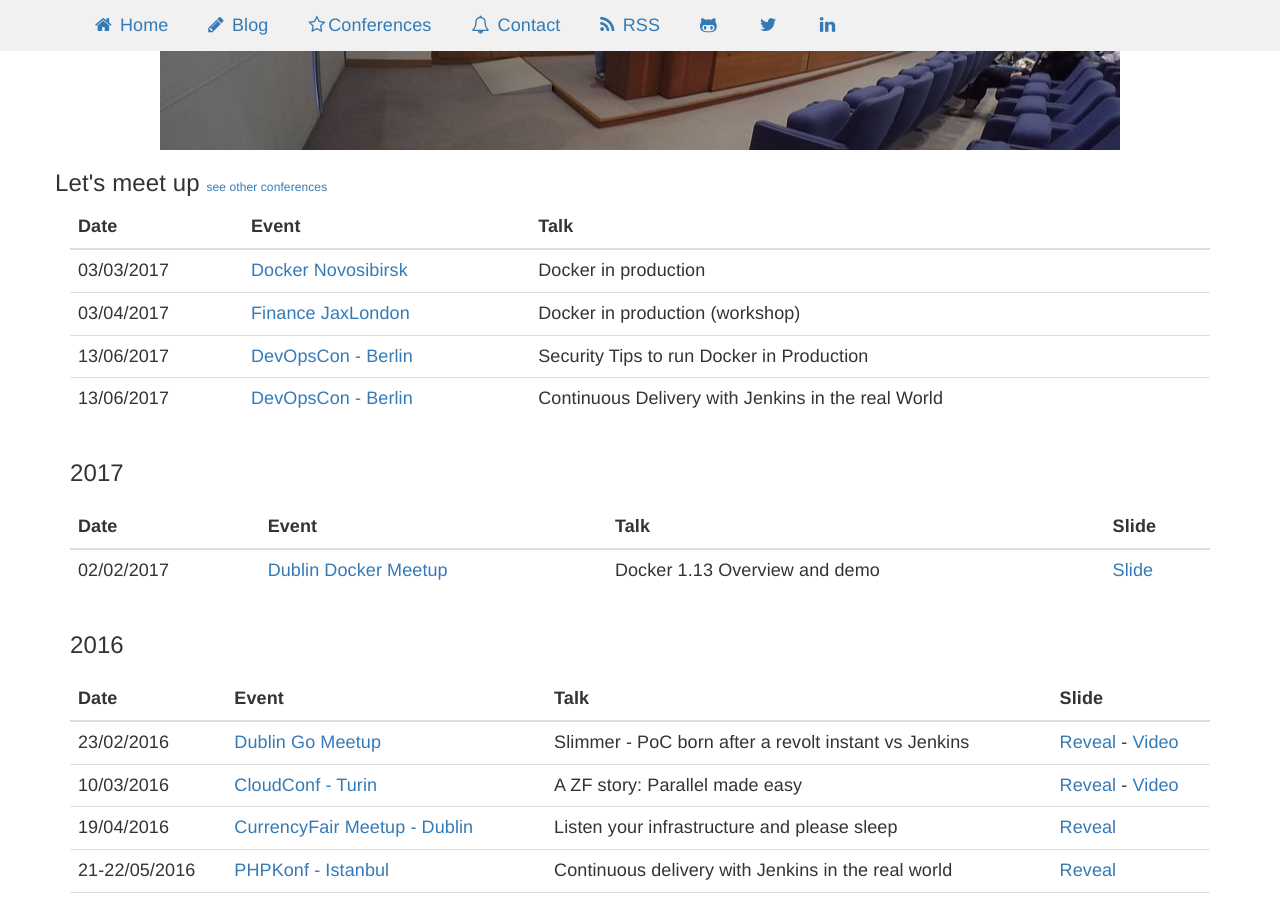
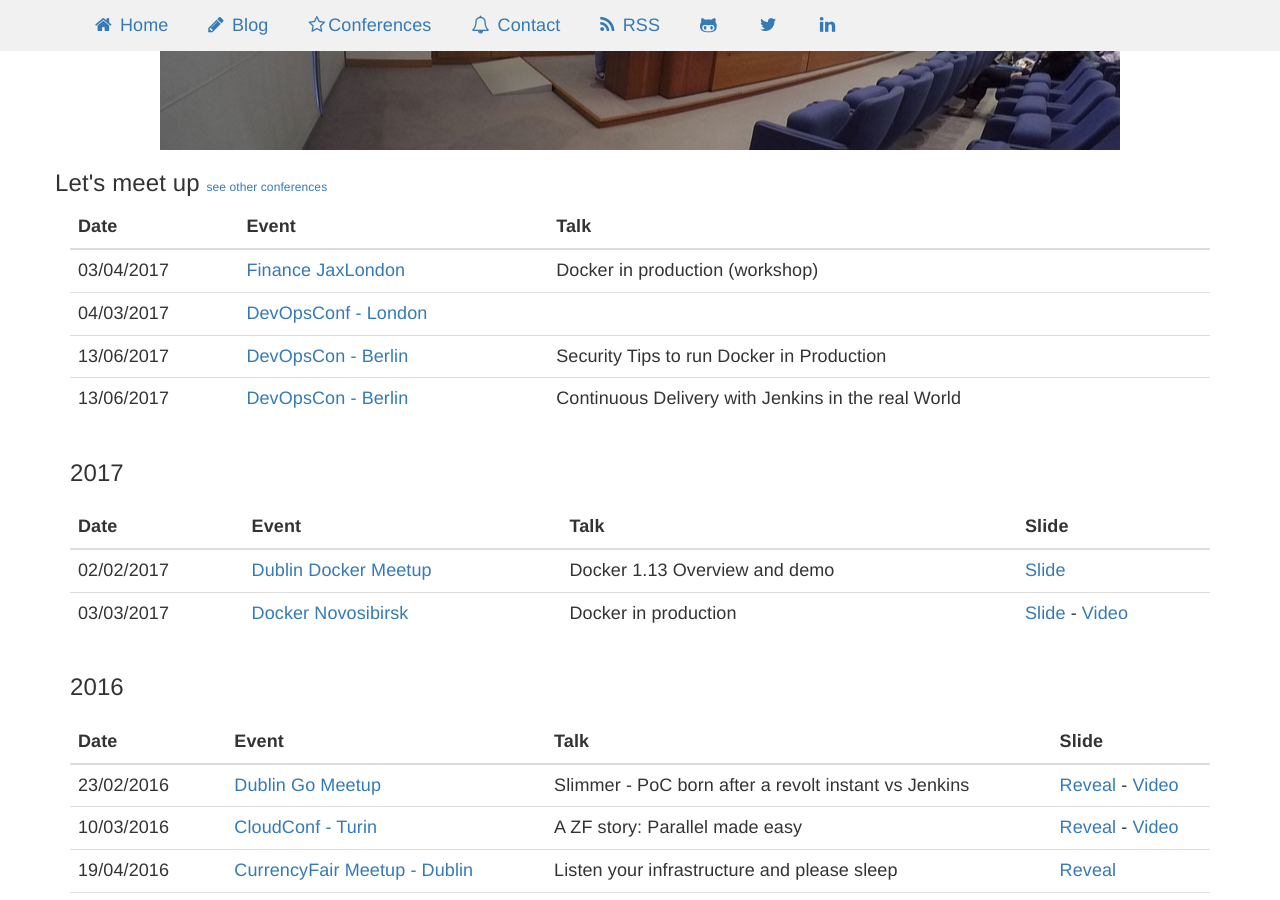
Before and after one commit to gianarb/gianarb.github.com, a Jekyll site: the page built from conferences.html, in a window 1280 px wide and 900 px high, scrolled down 247 px. Built offline with Jekyll 4.4.1, drawn with Linux system fonts in a browser that asks for light colours; nearby versions of some CDN libraries.

Commit message:
Update DevOpsLondon

```diff
--- a/_includes/next-events.html
+++ b/_includes/next-events.html
@@ -12,18 +12,18 @@
           </thead>
           <tbody>
             <tr>
-              <td>03/03/2017</td>
-              <td><a href="https://www.meetup.com/Docker-Novosibirsk/events/237386446/" target="_blank">
-                Docker Novosibirsk
-              </a></td>
-              <td>Docker in production</td>
-            </tr>
-            <tr>
               <td>03/04/2017</td>
               <td><a href="https://finance.jaxlondon.com/session/docker-in-production/" target="_blank">
                 Finance JaxLondon
               </a></td>
               <td>Docker in production (workshop)</td>
+            </tr>
+            <tr>
+              <td>04/03/2017</td>
+              <td><a href="" target="_blank">
+                DevOpsConf - London
+              </a></td>
+              <td></td>
             </tr>
             <tr>
               <td>13/06/2017</td>
--- a/conferences.html
+++ b/conferences.html
@@ -40,6 +40,14 @@
               </a></td>
               <td>Docker 1.13 Overview and demo</td>
               <td><a href="https://www.slideshare.net/GianlucaArbezzano/dockerdublin-meetup-new-in-docker-113" target="_blank">Slide</a></td>
+            </tr>
+            <tr>
+              <td>03/03/2017</td>
+              <td><a href="https://www.meetup.com/Docker-Novosibirsk/events/237386446/" target="_blank">
+                Docker Novosibirsk
+              </a></td>
+              <td>Docker in production</td>
+              <td><a href="https://www.slideshare.net/GianlucaArbezzano/docker-novosibirsk-meetup-3-docker-in-production" target="_blank">Slide</a> - <a href="https://www.youtube.com/watch?v=lfex3RMH9o4&feature=youtu.be" target="_blank">Video</a></td>
             </tr>
           </tbody>
       </table>
```
